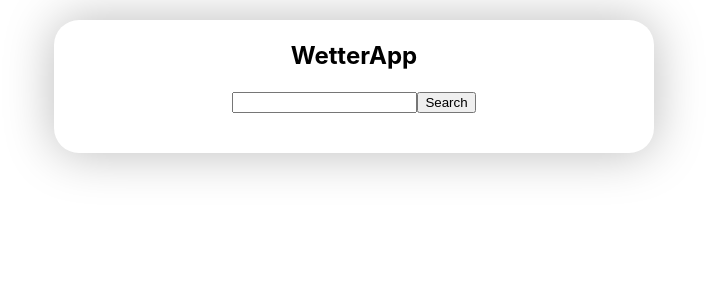
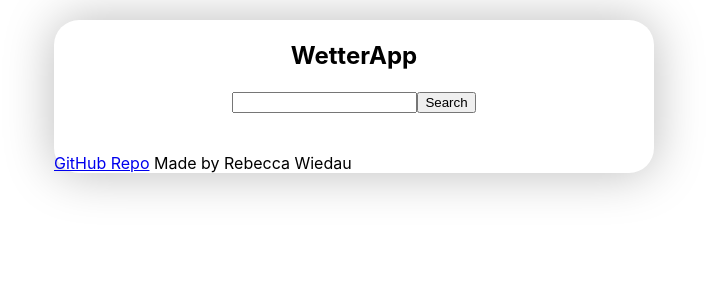
Before and after one commit to TheSmilycake/weather-app-project, a React (Create React App) app: page / in a window 1280 px wide. Shown: the top 300 px of the page, without its empty margins (286-993 px from the left). Built offline with nearby package versions, Linux system fonts and the light colour scheme.

Commit message:
Add simple footer

```diff
--- a/src/App.js
+++ b/src/App.js
@@ -19,6 +19,9 @@ function App() {
             </header>
             <Search getData={updateWeatherData}/>
             <Result weatherData={weatherData}/>
+            <footer>
+                <a href="https://github.com/TheSmilycake/weather-app-project">GitHub Repo</a> Made by Rebecca Wiedau
+            </footer>
         </div>
     );
 }
```
